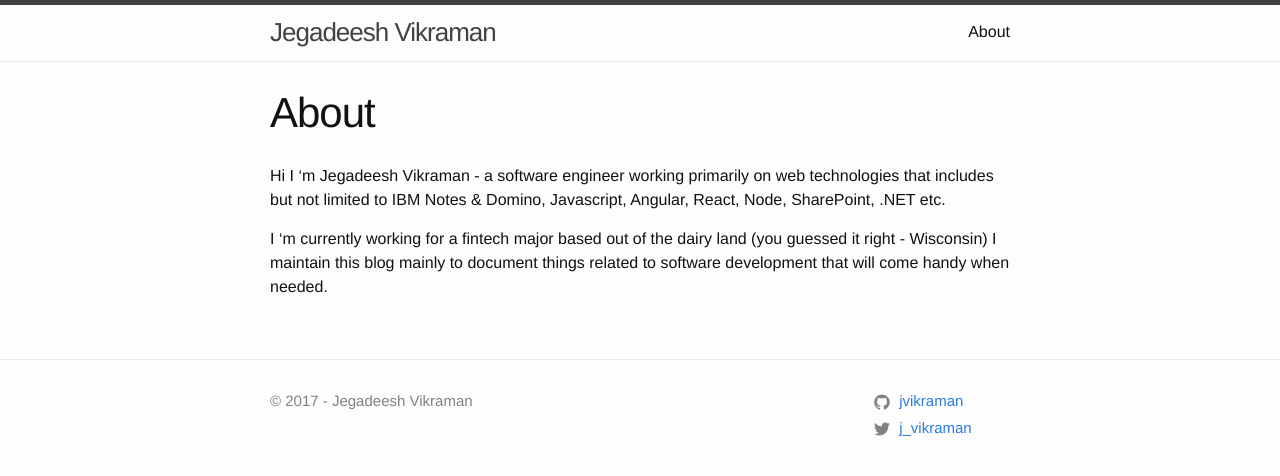
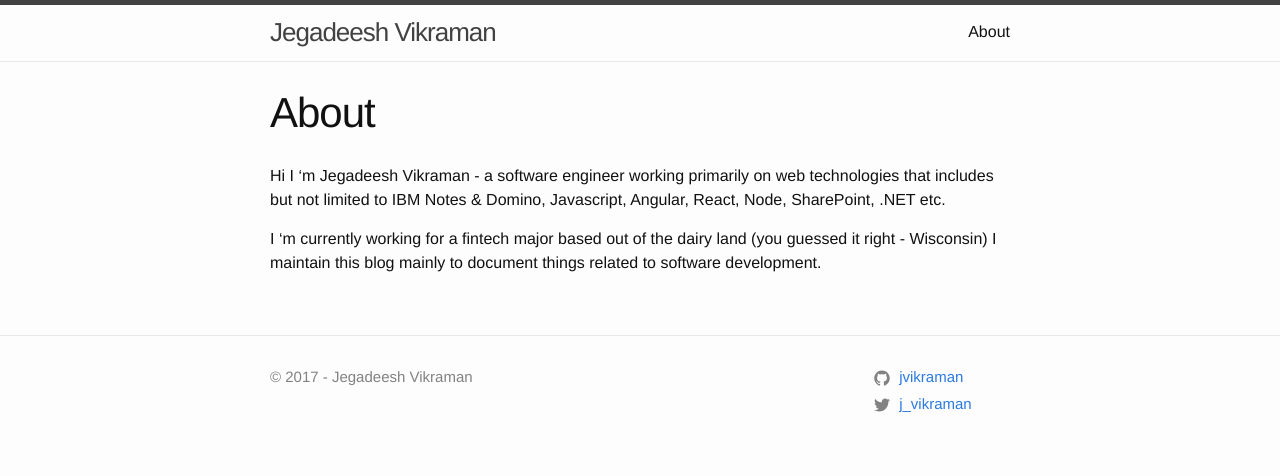
Before and after one commit to jvikraman/jvikraman.github.io.old, a Jekyll site: the page built from about.md, in a window 1280 px wide. Shown: the top 476 px of the page. Built offline with Jekyll 4.4.1, drawn with Linux system fonts in a browser that asks for light colours.

Commit message:
Update site

```diff
--- a/about.md
+++ b/about.md
@@ -6,4 +6,4 @@ permalink: /about/
 
 Hi I 'm Jegadeesh Vikraman - a software engineer working primarily on web technologies that includes but not limited to IBM Notes & Domino, Javascript, Angular, React, Node, SharePoint, .NET etc.
 
-I 'm currently working for a fintech major based out of the dairy land (you guessed it right - Wisconsin) I maintain this blog mainly to document things related to software development that will come handy when needed.
+I 'm currently working for a fintech major based out of the dairy land (you guessed it right - Wisconsin) I maintain this blog mainly to document things related to software development.
```
